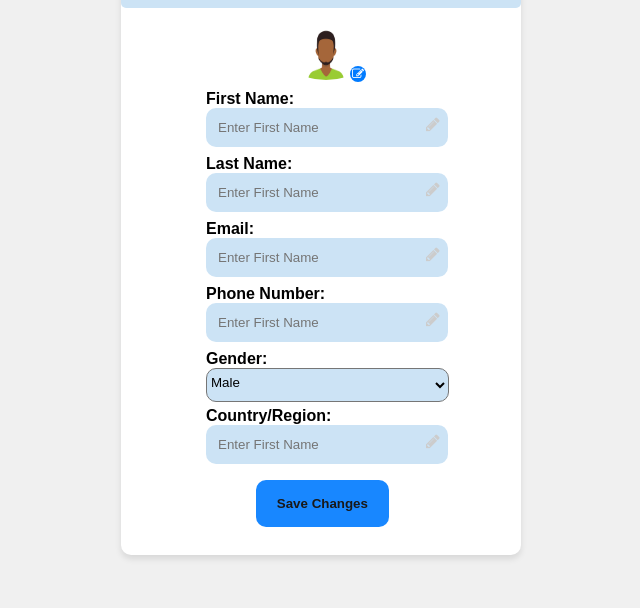
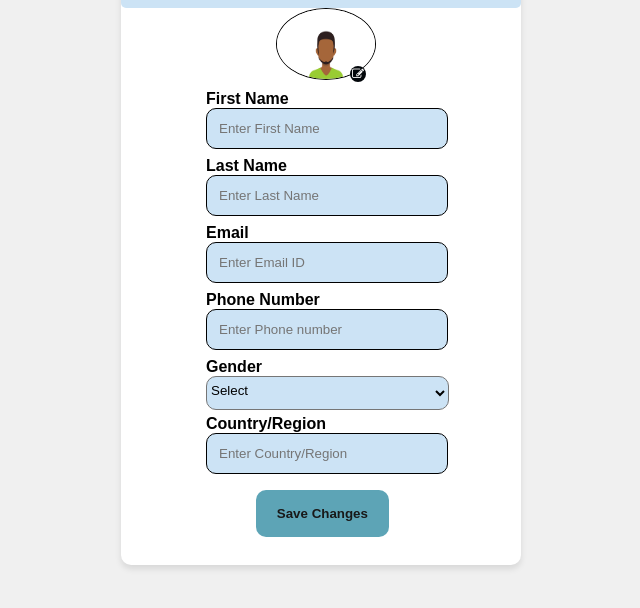
Before and after one commit to riyazmohd02/lostandfound, a plain HTML site: page lost_found_frontend/My_profile/my_profile.html in a window 1280 px wide. Shown: the part 58-666 px from the top of the page, without its empty margins (319-959 px from the left). Drawn offline with Linux system fonts and the light colour scheme.

Commit message:
changed the profile page code

```diff
--- a/lost_found_frontend/My_profile/my_profile.css
+++ b/lost_found_frontend/My_profile/my_profile.css
@@ -55,6 +55,7 @@ body {
   border-radius: 50%;
   margin: 0 auto 10px;
   margin-left: 70px;
+  border: 1px solid black;
 }
 
 .edit-icon {
@@ -64,12 +65,17 @@ body {
   position: absolute;
   top: 58px;
   right: 135px;
-  background-color: #007bff;
+  background-color: #02060a;
   color: #fff;
   border-radius: 50%;
   padding: 2px;
   cursor: pointer;
   font-size: 12px;
+}
+.pencil{
+  width: 40%;
+  height: 10%;
+  padding: 90px;
 }
 
 * {
@@ -92,11 +98,12 @@ input[type="password"] {
   border: none;
   border-radius: 10px;
   background: #cce3f5;
+  border: 1px solid black;
 }
 
 /* Set a style for the submit button */
 .registerbtn {
-  background-color: #007bff;
+  background-color: #4c9baf;;
   color: black;
   font-weight: bold;
   padding: 16px 20px;
@@ -131,7 +138,6 @@ a {
 .input-container {
   position: relative;
 }
-
 .with-icon {
   padding-left: 25px; /* Space for the icon */
 }
--- a/lost_found_frontend/My_profile/my_profile.html
+++ b/lost_found_frontend/My_profile/my_profile.html
@@ -7,6 +7,10 @@
   <link rel="stylesheet" href="https://cdnjs.cloudflare.com/ajax/libs/font-awesome/4.7.0/css/font-awesome.min.css">
   <title>My Profile Page</title>
   <link rel="stylesheet" href="my_profile.css">
+
+  <title>Font Awesome Icons</title>
+<meta name="viewport" content="width=device-width, initial-scale=1">
+<link rel="stylesheet" href="https://cdnjs.cloudflare.com/ajax/libs/font-awesome/4.7.0/css/font-awesome.min.css">
 </head>
 
 <body>
@@ -29,42 +33,46 @@
       </div>
       <form action="/saveProfile" method="post" onsubmit="return validateForm()">
 
+
+
+
+
+
         <div class="form-group">
-          <label for="firstName"><b>First Name:</b></label>
+          <label for="firstName"><b>First Name </b></label>
           <div class="input-container">
             <input type="text" class="form-control with-icon" placeholder="Enter First Name" name="firstName" id="firstName" required />
-            <i class="fa fa-pencil pencil-icon"></i>
+
           </div>
-          <label for="firstName"><b>Last Name:</b></label>
+          <label for="LastName"><b>Last Name </b></label>
           <div class="input-container">
-            <input type="text" class="form-control with-icon" placeholder="Enter First Name" name="firstName" id="firstName" required />
-            <i class="fa fa-pencil pencil-icon"></i>
+            <input type="text" class="form-control with-icon" placeholder="Enter Last Name" name="LastName" id="LastName" required />
+
           </div>
-          <label for="firstName"><b>Email:</b></label>
+          <label for="Email"><b>Email </b></label>
           <div class="input-container">
-            <input type="text" class="form-control with-icon" placeholder="Enter First Name" name="firstName" id="firstName" required />
-            <i class="fa fa-pencil pencil-icon"></i>
+            <input type="text" class="form-control with-icon" placeholder="Enter Email ID" name="Email" id="Email" required />
+
           </div>
-          <label for="firstName"><b>Phone Number:</b></label>
+          <label for="Phone number"><b>Phone Number </b></label>
           <div class="input-container">
-            <input type="text" class="form-control with-icon" placeholder="Enter First Name" name="firstName" id="firstName" required />
-            <i class="fa fa-pencil pencil-icon"></i>
+            <input type="text" class="form-control with-icon" placeholder="Enter Phone number" name="Phone number" id="Phone number" required />
+
           </div>
-          <label for="firstName"><b>Gender:</b></label>
+          <label for="Gender"><b>Gender </b></label>
           <div class="input-container">
               <select class="form-control" name="gender" id="gender" required>
+                <option value="" disabled selected>Select</option>
                   <option value="male">Male</option>
                   <option value="female">Female</option>
                   <option value="other">Other</option>
                 </select>
-                <!-- <input type="text" class="form-control with-icon" placeholder="Enter First Name" name="firstName" id="firstName" required /> -->
-                <!-- <i class="fa fa-pencil pencil-icon"></i> -->
+              </div>
 
-            </div>
-            <label for="firstName"><b>Country/Region:</b></label>
+            <label for="Country/Region"><b>Country/Region </b></label>
             <div class="input-container">
-              <input type="text" class="form-control with-icon" placeholder="Enter First Name" name="firstName" id="firstName" required />
-              <i class="fa fa-pencil pencil-icon"></i>
+              <input type="text" class="form-control with-icon" placeholder="Enter Country/Region" name="Country/Region" id="Country/Region" required />
+
             </div>
         </div>
         <!-- Repeat the structure for other input fields -->
```
